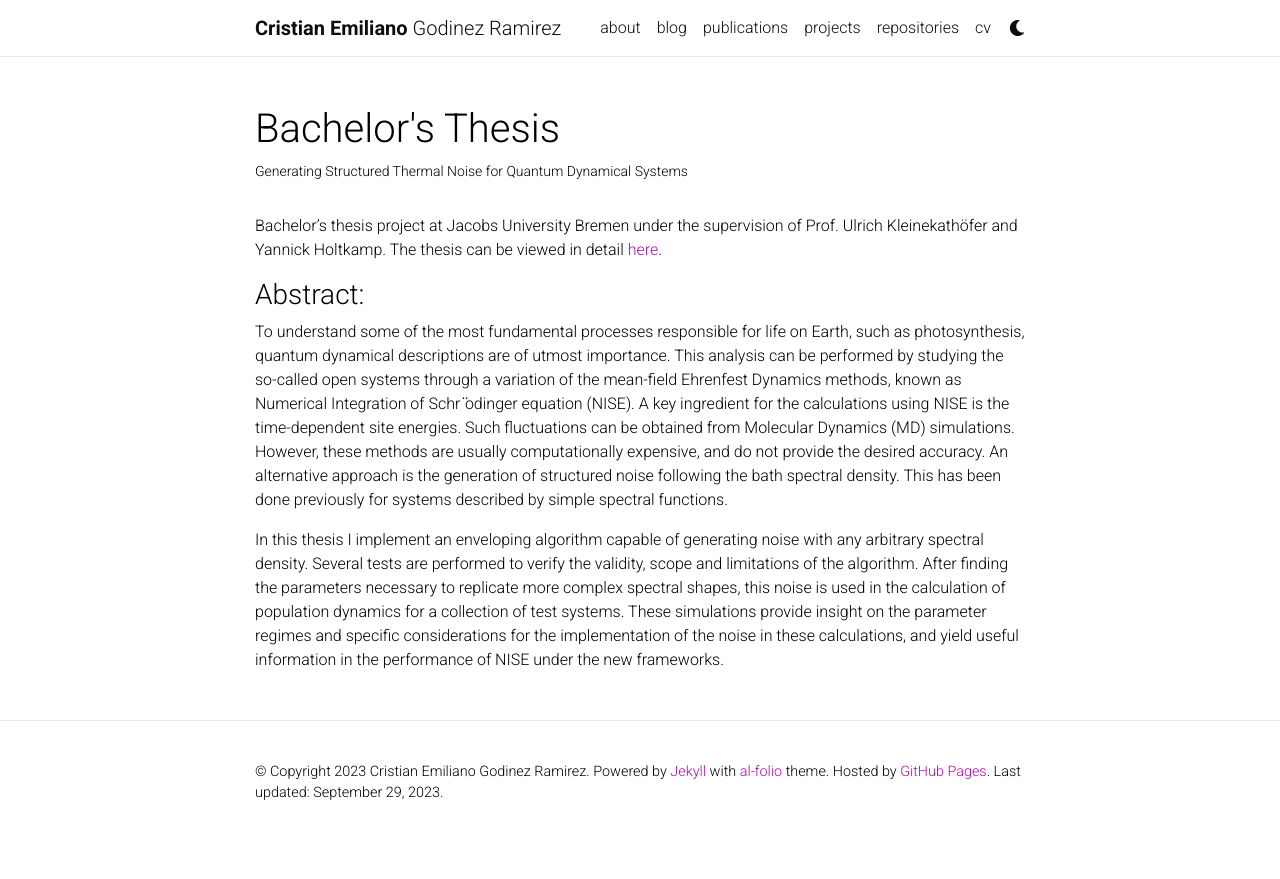
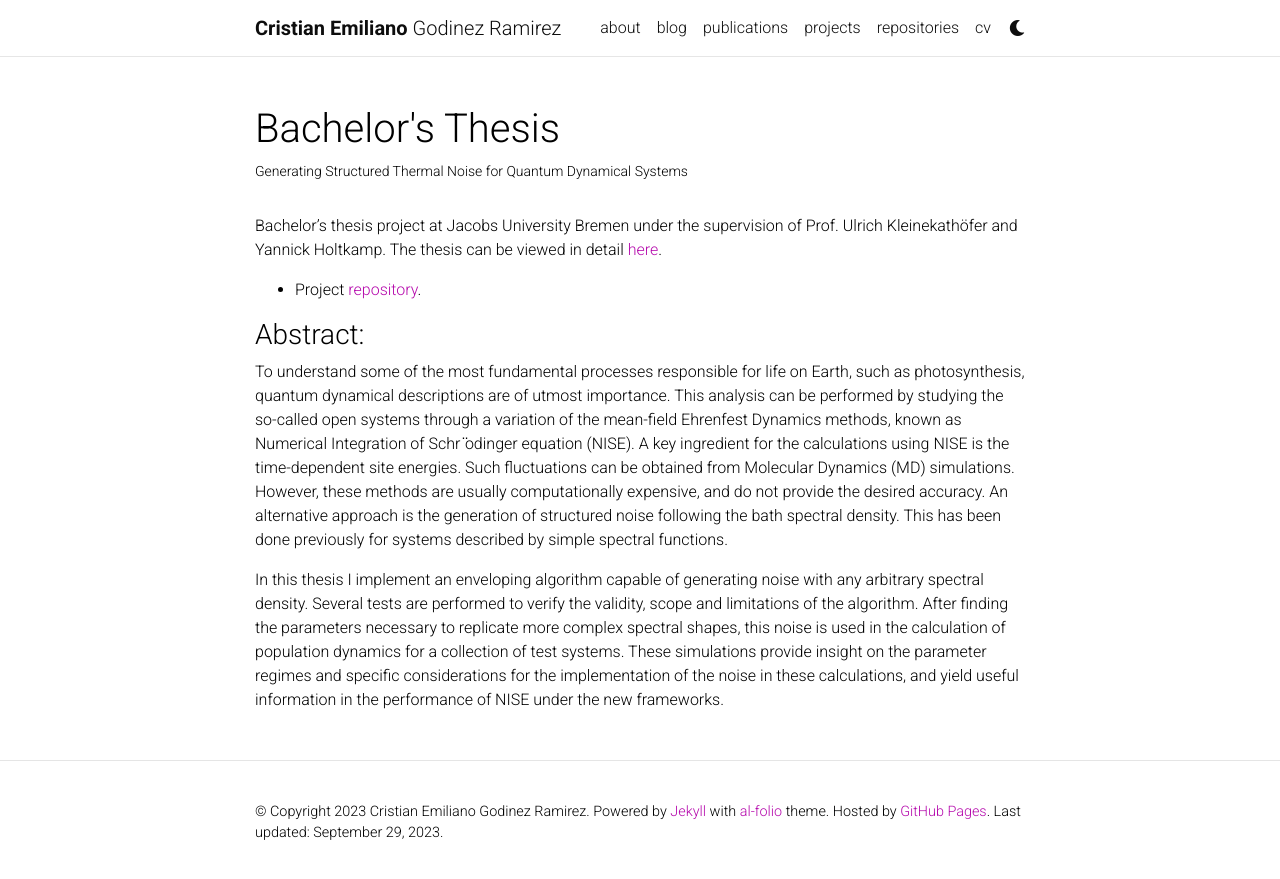
Before and after one commit to EmilianoG-byte/EmilianoG-byte.github.io, a Jekyll site: the page built from _projects/2_BachelorThesis.md, in a window 1280 px wide. Shown: the top 879 px of the page. Built offline with Jekyll 4.4.1, drawn with Linux system fonts in a browser that asks for light colours; comment, search, counter and statistics services are not loaded; a style sheet for code colours, icons or effects is not loaded.

Commit message:
add repository link to bachelor thesis

```diff
--- a/_projects/2_BachelorThesis.md
+++ b/_projects/2_BachelorThesis.md
@@ -9,6 +9,8 @@ category: Academic
 
 Bachelor's thesis project at Jacobs University Bremen under the supervision of Prof. Ulrich Kleinekathöfer and Yannick Holtkamp. The thesis can be viewed in detail <a href="/assets/pdf/Thesis_final_submission.pdf">here</a>.
 
+* Project [repository](https://github.com/EmilianoG-byte/Quantum-Dynamics).
+
 ### Abstract:
 
 
```
